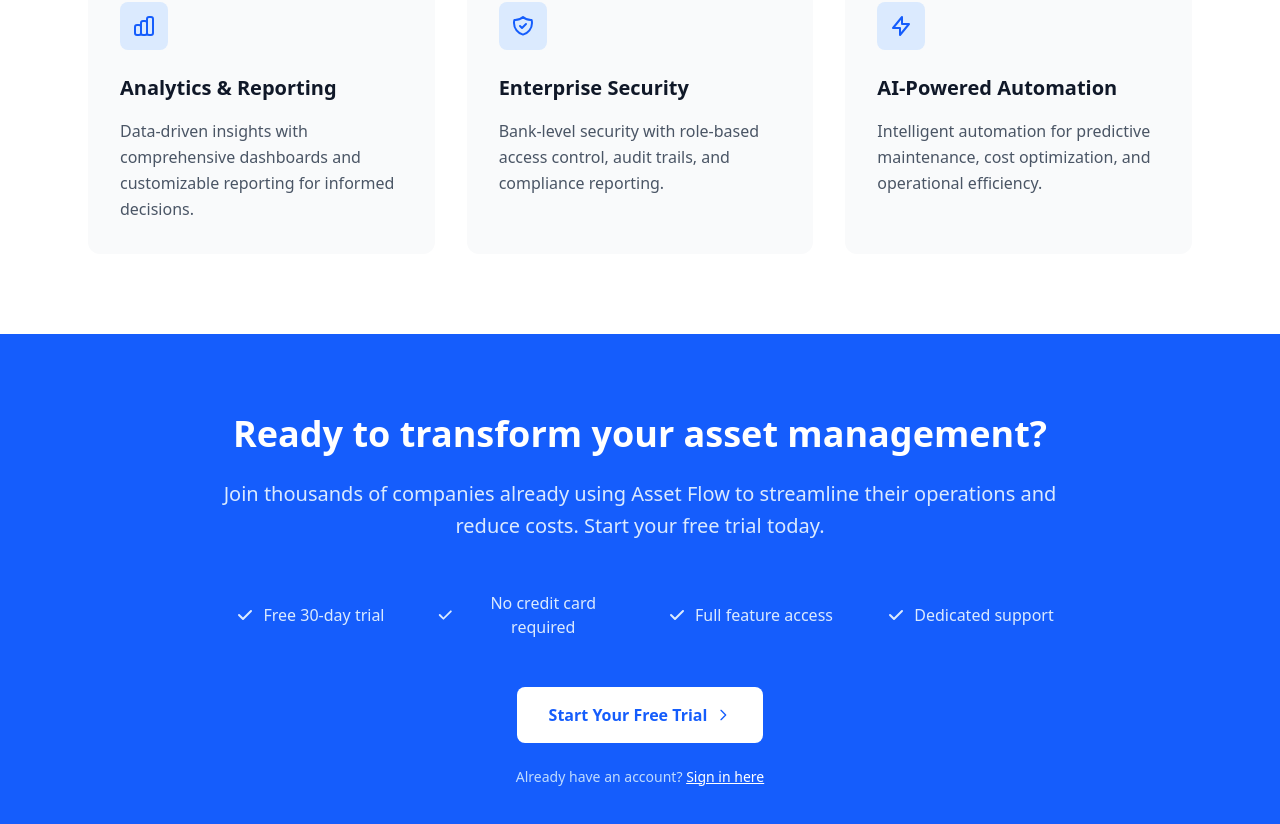
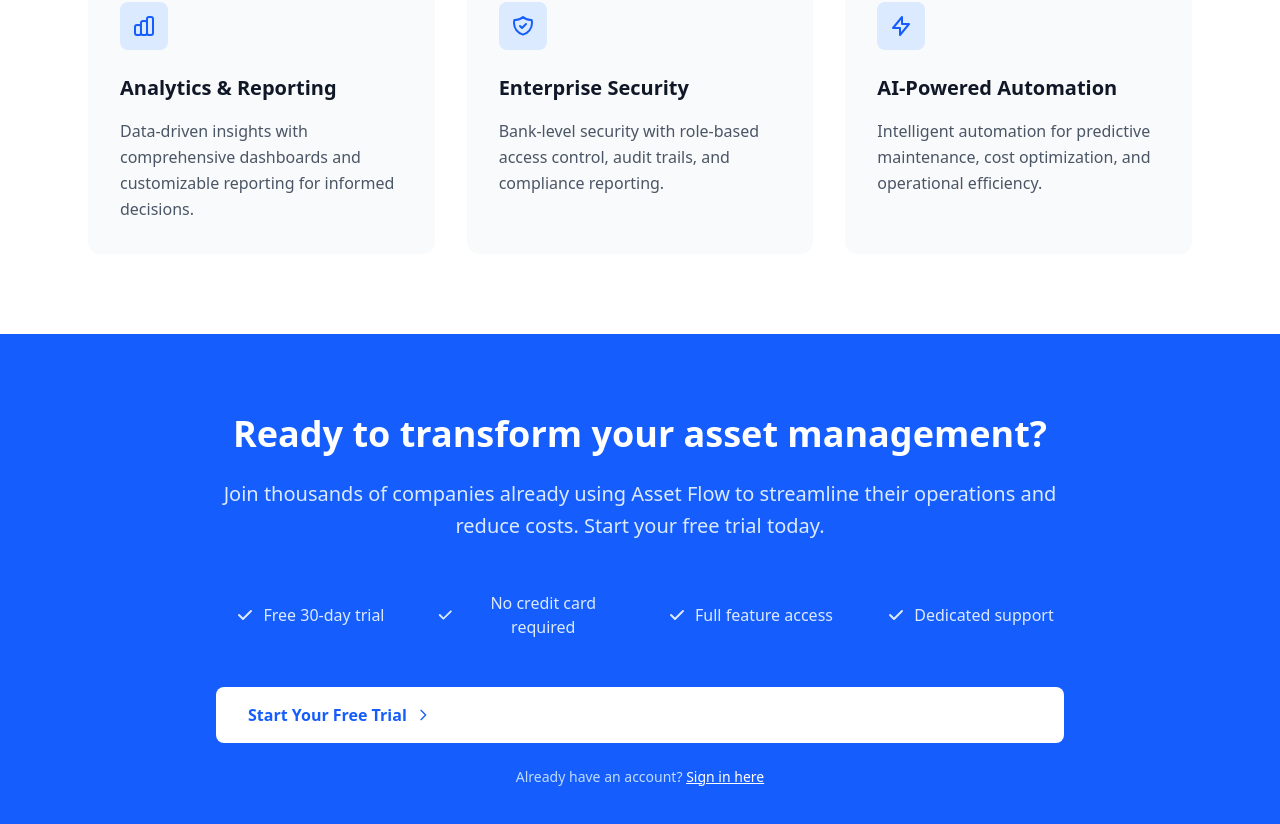
Before and after one commit to permus/assetGo-frontend, an Angular app: page / in a window 1280 px wide. Shown: the part 1366-2190 px from the top of the page. Built offline with nearby package versions, Linux system fonts and the light colour scheme.

Commit message:
Link Get Started Free button to login page

```diff
--- a/src/app/pages/landing/landing.component.html
+++ b/src/app/pages/landing/landing.component.html
@@ -27,12 +27,12 @@
 
       <!-- CTA Buttons -->
       <div class="flex justify-center space-x-4 mb-16">
-        <button class="bg-blue-600 text-white px-8 py-3 rounded-lg font-medium hover:bg-blue-700 transition-colors flex items-center space-x-2">
+        <a routerLink="/auth/login" class="bg-blue-600 text-white px-8 py-3 rounded-lg font-medium hover:bg-blue-700 transition-colors flex items-center space-x-2">
           <span>Get Started Free</span>
           <svg class="w-4 h-4" fill="none" stroke="currentColor" viewBox="0 0 24 24">
             <path stroke-linecap="round" stroke-linejoin="round" stroke-width="2" d="M9 5l7 7-7 7"></path>
           </svg>
-        </button>
+        </a>
         <button class="text-gray-700 px-8 py-3 rounded-lg font-medium hover:bg-gray-100 transition-colors">
           Watch Demo
         </button>
@@ -193,15 +193,15 @@
       </div>
 
       <!-- CTA Button -->
-      <button class="bg-white text-blue-600 px-8 py-4 rounded-lg font-semibold hover:bg-gray-50 transition-colors flex items-center space-x-2 mx-auto mb-6">
+      <a routerLink="/auth/login" class="bg-white text-blue-600 px-8 py-4 rounded-lg font-semibold hover:bg-gray-50 transition-colors flex items-center space-x-2 mx-auto mb-6">
         <span>Start Your Free Trial</span>
         <svg class="w-4 h-4" fill="none" stroke="currentColor" viewBox="0 0 24 24">
           <path stroke-linecap="round" stroke-linejoin="round" stroke-width="2" d="M9 5l7 7-7 7"></path>
         </svg>
-      </button>
+      </a>
 
       <p class="text-blue-200 text-sm">
-        Already have an account? <a href="#" class="text-white underline hover:no-underline">Sign in here</a>
+        Already have an account? <a routerLink="/auth/login" class="text-white underline hover:no-underline">Sign in here</a>
       </p>
     </div>
   </section>
--- a/src/app/pages/landing/landing.component.ts
+++ b/src/app/pages/landing/landing.component.ts
@@ -1,10 +1,12 @@
 import { Component } from '@angular/core';
+import { RouterModule } from '@angular/router';
 
 @Component({
   selector: 'app-landing',
   templateUrl: './landing.component.html',
   styleUrl: './landing.component.scss',
-  standalone: true
+  standalone: true,
+  imports: [RouterModule]
 })
 export class LandingComponent {
 }
```
